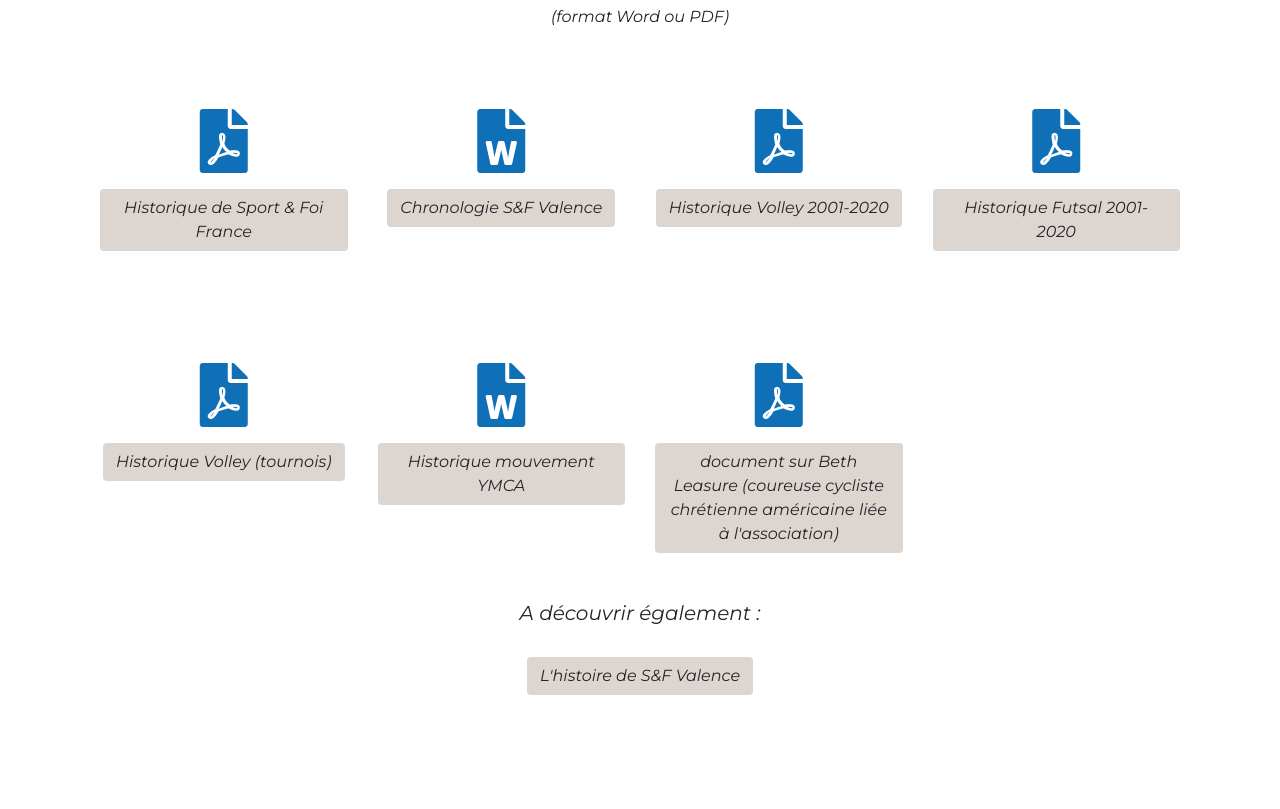
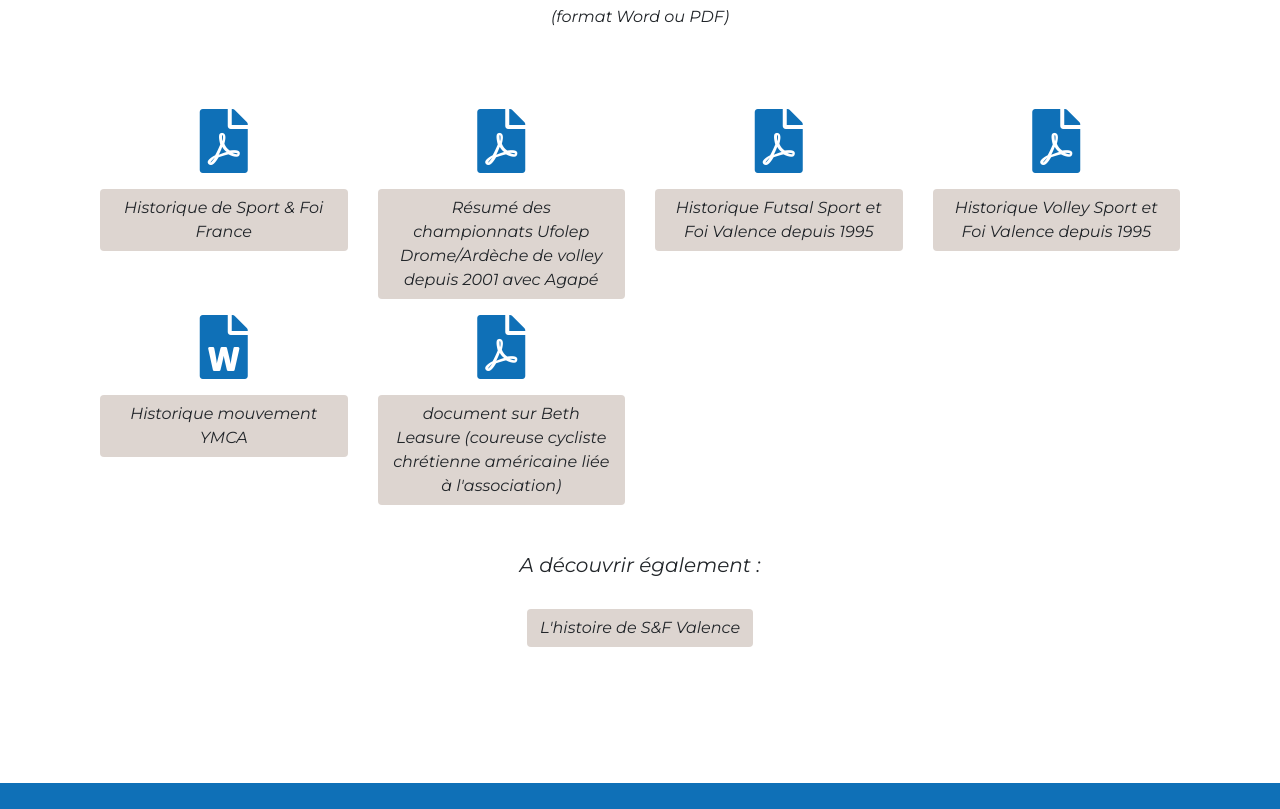
Before and after one commit to HugoVirot/SportEtFoiValence, a plain HTML site: page historique.html in a window 1280 px wide. Shown: the part 1186-1995 px from the top of the page. Drawn offline with nearby package versions, Linux system fonts and the light colour scheme.

Commit message:
modif doc beth leasure, historique modifiée (intitulés)

```diff
--- a/historique.html
+++ b/historique.html
@@ -132,22 +132,11 @@
 
                 <div class="col-md-3 mt-3">
                     <div class="row m-auto justify-content-center">
-                        <i class="fas fa-file-word fa-4x"></i>
-                    </div>
-                    <div class="row m-auto justify-content-center">
-                        <a href="./documents/Chronologie évènementielle.doc">
-                            <button class="btn brownbutton">Chronologie S&F Valence</button>
-                        </a>
-                    </div>
-                </div>
-
-                <div class="col-md-3 mt-3">
-                    <div class="row m-auto justify-content-center">
                         <i class="fas fa-file-pdf fa-4x"></i>
                     </div>
                     <div class="row m-auto justify-content-center">
                         <a href="./documents/historique volley 2001-2020.pdf">
-                            <button class="btn brownbutton">Historique Volley 2001-2020</button>
+                            <button class="btn brownbutton">Résumé des championnats Ufolep Drome/Ardèche de volley depuis 2001 avec Agapé</button>
                         </a>
                     </div>
                 </div>
@@ -158,13 +147,10 @@
                     </div>
                     <div class="row m-auto justify-content-center">
                         <a href="./documents/historique SF futsal.pdf">
-                            <button class="btn brownbutton">Historique Futsal 2001-2020</button>
+                            <button class="btn brownbutton">Historique Futsal Sport et Foi  Valence depuis 1995</button>
                         </a>
                     </div>
                 </div>
-            </div>
-
-            <div class="row pt-5 pb-5 m-auto">
 
                 <div class="col-md-3 mt-3">
                     <div class="row m-auto justify-content-center">
@@ -172,7 +158,7 @@
                     </div>
                     <div class="row m-auto justify-content-center">
                         <a href="./documents/historique volley SF Valence.pdf">
-                            <button class="btn brownbutton">Historique Volley (tournois)</button>
+                            <button class="btn brownbutton">Historique Volley Sport et Foi Valence depuis 1995</button>
                         </a>
                     </div>
                 </div>
```
Also changed, not shown: 1 other file.
